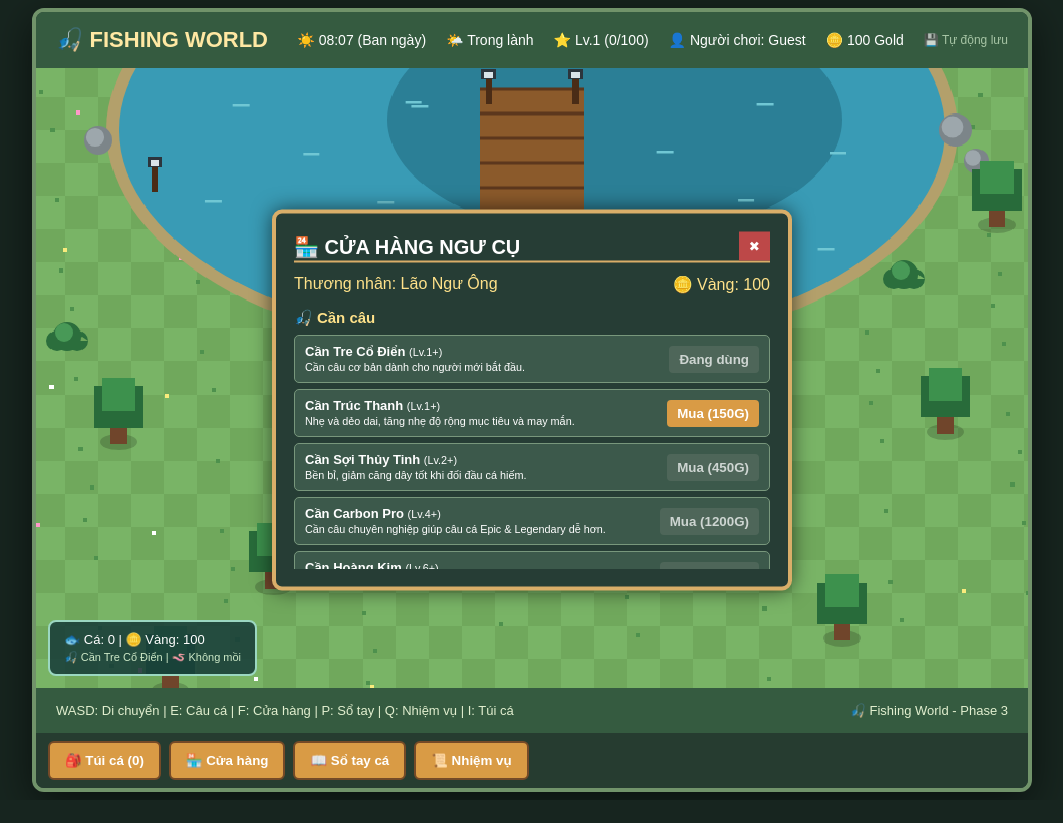
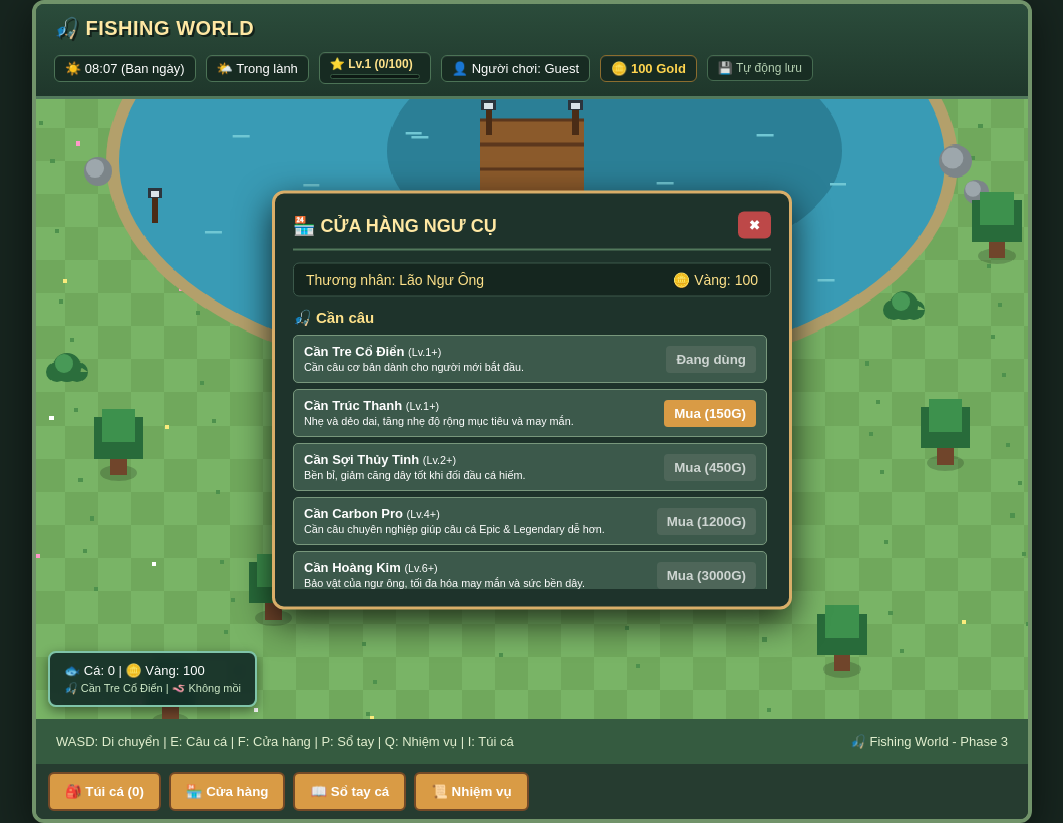
Before and after one commit to NhutHung0404/FishingWorld, a plain HTML site: page index.html in a window 1280 px wide. Both pictures are taken after a click on the button "🏪 Cửa hàng". Shown: the whole page, without its empty margins (108-1171 px from the left). Before the commit the page ends 800 px from the top, so only its background shows below. Drawn offline with Linux system fonts and the light colour scheme.

Commit message:
Cap nhat 17/11

```diff
--- a/css/style.css
+++ b/css/style.css
@@ -27,30 +27,103 @@ body {
 }
 
 .top-bar {
-    padding: 15px 20px;
-    background: #355b40;
-
+    padding: 12px 18px;
+    background: linear-gradient(180deg, #2b4c3b 0%, #1f372b 100%);
+    border-bottom: 3px solid #52795c;
     display: flex;
     justify-content: space-between;
     align-items: center;
+    gap: 12px;
+    flex-wrap: wrap;
 }
 
 .top-bar h1 {
-    font-size: 22px;
+    font-size: 20px;
     color: #ffe8a3;
+    text-shadow: 2px 2px 0 #13211a;
+    letter-spacing: 0.5px;
+    white-space: nowrap;
 }
 
 .player-info {
     display: flex;
-    gap: 20px;
-    font-size: 14px;
+    gap: 10px;
+    font-size: 13px;
     align-items: center;
+    flex-wrap: wrap;
+}
+
+.player-info > span,
+.level-container {
+    background: #172b22;
+    border: 1px solid #4c7356;
+    border-radius: 6px;
+    padding: 5px 10px;
+    display: inline-flex;
+    align-items: center;
+    gap: 6px;
+    box-shadow: inset 0 1px 0 rgba(255, 255, 255, 0.06);
+}
+
+.level-container {
+    flex-direction: column;
+    align-items: flex-start;
+    gap: 3px;
+    padding: 4px 10px;
+}
+
+#levelDisplay {
+    font-size: 12px;
+    font-weight: bold;
+    color: #ffe28a;
+}
+
+.xp-bar-mini {
+    width: 100%;
+    min-width: 90px;
+    height: 5px;
+    background: #0d1914;
+    border-radius: 3px;
+    overflow: hidden;
+    border: 1px solid #355740;
+}
+
+.xp-bar-fill {
+    height: 100%;
+    background: linear-gradient(90deg, #4caf50, #ffd54f);
+    transition: width 0.3s ease;
+}
+
+#topGold {
+    color: #ffd54f;
+    font-weight: bold;
+    border-color: #8c6d2f;
+}
+
+#topGold.gold-gain {
+    animation: goldPulseGain 0.45s ease;
+}
+
+#topGold.gold-loss {
+    animation: goldPulseLoss 0.45s ease;
+}
+
+@keyframes goldPulseGain {
+    0% { transform: scale(1); background-color: #172b22; }
+    40% { transform: scale(1.08); background-color: #2e5932; color: #fff59d; }
+    100% { transform: scale(1); background-color: #172b22; }
+}
+
+@keyframes goldPulseLoss {
+    0% { transform: scale(1); background-color: #172b22; }
+    40% { transform: scale(0.96); background-color: #592e2e; color: #ffab91; }
+    100% { transform: scale(1); background-color: #172b22; }
 }
 
 .save-status {
     font-size: 12px;
     color: #cde8c7;
-    opacity: 0.75;
+    opacity: 0.85;
     transition: opacity 0.2s ease;
 }
 
@@ -94,20 +167,37 @@ canvas {
     color: #e2efcf;
 }
 
-@media (max-width: 600px) {
+@media (max-width: 768px) {
     .top-bar {
         flex-direction: column;
-        gap: 10px;
+        align-items: stretch;
+        padding: 10px 12px;
+        gap: 8px;
+    }
+
+    .top-bar h1 {
+        text-align: center;
+        font-size: 18px;
     }
 
     .player-info {
-        flex-wrap: wrap;
         justify-content: center;
+        gap: 6px;
+        font-size: 12px;
     }
 
     .bottom-bar {
         flex-direction: column;
-        gap: 8px;
+        gap: 6px;
+        text-align: center;
+        padding: 10px 12px;
+    }
+
+    .fish-inventory {
+        bottom: 8px;
+        left: 8px;
+        padding: 7px 10px;
+        font-size: 11px;
     }
 }
 
@@ -144,13 +234,15 @@ canvas {
     left: 12px;
 
     padding: 10px 14px;
-    background: #183d39dd;
-    border: 2px solid #9bd7c1;
+    background: rgba(18, 43, 38, 0.9);
+    border: 2px solid #7fc4a9;
     border-radius: 8px;
+    box-shadow: 0 4px 12px rgba(0, 0, 0, 0.45);
 
     color: white;
     font-size: 13px;
     z-index: 5;
+    backdrop-filter: blur(4px);
 }
 
 /* MINI GAME KEO CA */
@@ -243,67 +335,94 @@ canvas {
     top: 50%;
     left: 50%;
     transform: translate(-50%, -50%);
-    width: 420px;
-    max-width: 90%;
+    width: 460px;
+    max-width: 92%;
+    max-height: 86vh;
     padding: 18px;
-    background: #263d35;
-    border: 4px solid #d9ae69;
-    border-radius: 10px;
+    background: #1e332b;
+    border: 3px solid #d9ae69;
+    border-radius: 12px;
     color: white;
-    box-shadow: 0 0 20px #0009;
+    box-shadow: 0 12px 35px rgba(0, 0, 0, 0.75);
 }
 
 .inventory-header {
     display: flex;
     justify-content: space-between;
     align-items: center;
-    border-bottom: 2px solid #d9ae69;
+    padding-bottom: 10px;
+    border-bottom: 2px solid #52795c;
     margin-bottom: 12px;
 }
 
 .inventory-header h2 {
-    font-size: 20px;
+    font-size: 18px;
+    color: #ffe8a3;
 }
 
 .inventory-header button {
     background: #bd4848;
     color: white;
     border: none;
-    padding: 7px 10px;
+    border-radius: 6px;
+    padding: 6px 11px;
     cursor: pointer;
+    font-weight: bold;
+    transition: background 0.15s ease;
+}
+
+.inventory-header button:hover {
+    background: #d65555;
 }
 
 .inventory-info {
     display: flex;
     justify-content: space-between;
-    margin-bottom: 15px;
+    align-items: center;
+    padding: 8px 12px;
+    background: #15261f;
+    border: 1px solid #3c594b;
+    border-radius: 6px;
+    margin-bottom: 12px;
     color: #ffe28a;
+    font-size: 14px;
 }
 
 .fish-list {
-    max-height: 260px;
+    max-height: 280px;
     overflow-y: auto;
+    padding-right: 4px;
 }
 
 .fish-item {
     display: flex;
     justify-content: space-between;
     align-items: center;
-    gap: 8px;
-    padding: 10px;
+    gap: 10px;
+    padding: 10px 12px;
     margin-bottom: 8px;
-    background: #3c594b;
-    border: 1px solid #78977c;
-    border-radius: 5px;
+    background: #2b473b;
+    border: 1px solid #557a62;
+    border-radius: 6px;
+    transition: border-color 0.15s ease;
+}
+
+.fish-item:hover {
+    border-color: #9bd7c1;
 }
 
 .fish-item button {
     background: #d99b45;
     color: white;
     border: none;
-    border-radius: 4px;
-    padding: 7px;
+    border-radius: 5px;
+    padding: 7px 12px;
     cursor: pointer;
+    font-weight: bold;
+}
+
+.fish-item button:hover:not(:disabled) {
+    background: #e8aa54;
 }
 
 .inventory-footer {
--- a/index.html
+++ b/index.html
@@ -16,7 +16,12 @@
             <div class="player-info">
                 <span id="timeDisplay">☀️ 08:00 (Ban ngày)</span>
                 <span id="weatherDisplay">🌤️ Trong lành</span>
-                <span id="levelDisplay">⭐ Lv.1 (0/100)</span>
+                <div class="level-container">
+                    <span id="levelDisplay">⭐ Lv.1 (0/100)</span>
+                    <div class="xp-bar-mini">
+                        <div id="topXpBar" class="xp-bar-fill" style="width: 0%;"></div>
+                    </div>
+                </div>
                 <span id="playerName">👤 Người chơi: Guest</span>
                 <span id="topGold">🪙 100 Gold</span>
                 <span id="saveStatus" class="save-status">💾 Tự động lưu</span>
--- a/js/core/Game.js
+++ b/js/core/Game.js
@@ -119,6 +119,7 @@ export class Game {
             timeDisplayEl: this.ui.timeDisplayEl,
             weatherDisplayEl: this.ui.weatherDisplayEl,
             levelDisplayEl: this.ui.levelDisplayEl,
+            topXpBar: this.ui.topXpBar,
             topGoldEl: this.ui.topGoldEl,
             saveStatusEl: this.ui.saveStatusEl,
             fishCountEl: this.ui.fishCountEl,
--- a/js/main.js
+++ b/js/main.js
@@ -12,6 +12,7 @@ function collectUIElements() {
         timeDisplayEl: document.getElementById("timeDisplay"),
         weatherDisplayEl: document.getElementById("weatherDisplay"),
         levelDisplayEl: document.getElementById("levelDisplay"),
+        topXpBar: document.getElementById("topXpBar"),
         playerNameEl: document.getElementById("playerName"),
         topGoldEl: document.getElementById("topGold"),
         saveStatusEl: document.getElementById("saveStatus"),
--- a/js/ui/HUD.js
+++ b/js/ui/HUD.js
@@ -9,12 +9,15 @@ export class HUD {
         this.goldEl = elements.goldEl;
         this.inventoryCountEl = elements.inventoryCountEl;
         this.levelDisplayEl = elements.levelDisplayEl || null;
+        this.topXpBar = elements.topXpBar || null;
         this.equipDisplayEl = elements.equipDisplayEl || null;
         this.questBadgeEl = elements.questBadgeEl || null;
         this.messageEl = elements.messageEl;
 
         this.messageTimeout = null;
         this.saveStatusTimeout = null;
+        this.goldAnimTimeout = null;
+        this.lastGold = null;
     }
 
     updateTimeAndWeather(timeText, weatherText) {
@@ -32,24 +35,57 @@ export class HUD {
         }
     }
 
-    updateInventorySummary({ fishCount, gold }) {
-        if (this.fishCountEl) {
+    updateInventorySummary({ fishCount, gold } = {}) {
+        if (this.fishCountEl && fishCount !== undefined) {
             this.fishCountEl.textContent = fishCount;
         }
-        if (this.inventoryCountEl) {
+        if (this.inventoryCountEl && fishCount !== undefined) {
             this.inventoryCountEl.textContent = fishCount;
         }
-        if (this.goldEl) {
-            this.goldEl.textContent = gold;
-        }
-        if (this.topGoldEl) {
-            this.topGoldEl.textContent = `🪙 ${gold} Gold`;
+
+        const safeGold = Number(gold);
+        if (Number.isFinite(safeGold)) {
+            if (this.goldEl) {
+                this.goldEl.textContent = safeGold;
+            }
+            if (this.topGoldEl) {
+                this.topGoldEl.textContent = `🪙 ${safeGold} Gold`;
+            }
+
+            if (this.lastGold !== null && safeGold !== this.lastGold) {
+                this.triggerGoldAnimation(safeGold > this.lastGold);
+            }
+            this.lastGold = safeGold;
         }
     }
 
-    updateProgression({ level, xp, nextXp }) {
+    triggerGoldAnimation(isGain) {
+        if (!this.topGoldEl) return;
+
+        this.topGoldEl.classList.remove("gold-gain", "gold-loss");
+        void this.topGoldEl.offsetWidth;
+        this.topGoldEl.classList.add(isGain ? "gold-gain" : "gold-loss");
+
+        clearTimeout(this.goldAnimTimeout);
+        this.goldAnimTimeout = setTimeout(() => {
+            this.topGoldEl?.classList.remove("gold-gain", "gold-loss");
+            this.goldAnimTimeout = null;
+        }, 450);
+    }
+
+    updateProgression({ level, xp, nextXp } = {}) {
+        const safeLevel = Number.isFinite(Number(level)) ? Number(level) : 1;
+        const safeXp = Number.isFinite(Number(xp)) ? Math.max(0, Number(xp)) : 0;
+        const safeNextXp = Number.isFinite(Number(nextXp)) ? Number(nextXp) : 0;
+
         if (this.levelDisplayEl) {
-            this.levelDisplayEl.textContent = `⭐ Lv.${level} (${xp}/${nextXp})`;
+            this.levelDisplayEl.textContent = `⭐ Lv.${safeLevel} (${safeXp}/${safeNextXp})`;
+        }
+        if (this.topXpBar) {
+            const pct = safeNextXp > 0
+                ? Math.min(100, Math.max(0, (safeXp / safeNextXp) * 100))
+                : 0;
+            this.topXpBar.style.width = `${pct}%`;
         }
     }
 
@@ -94,5 +130,10 @@ export class HUD {
     destroy() {
         clearTimeout(this.messageTimeout);
         clearTimeout(this.saveStatusTimeout);
+        clearTimeout(this.goldAnimTimeout);
+        this.messageTimeout = null;
+        this.saveStatusTimeout = null;
+        this.goldAnimTimeout = null;
+        this.topGoldEl?.classList.remove("gold-gain", "gold-loss");
     }
 }
```
